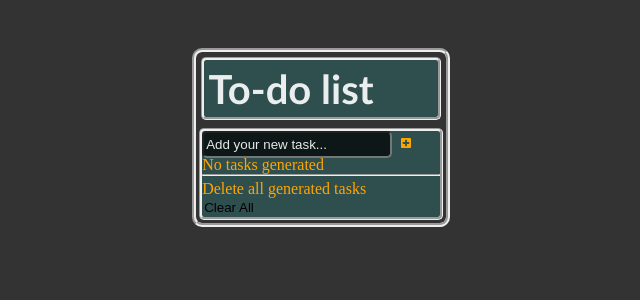
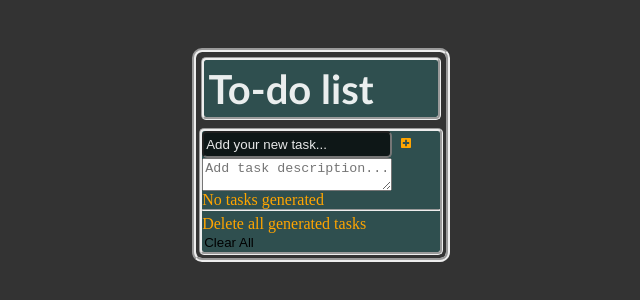
Before and after one commit to JC-GIRALDO-GIRALDO/my-react-task-list, a React (Vite) app: page / in a window 1280 px wide. Shown: the top 300 px of the page, without its empty margins (319-959 px from the left). Built offline with nearby package versions, Linux system fonts and the light colour scheme.

Commit message:
se puso un formulario a la lista de tareas

```diff
--- a/src/App.css
+++ b/src/App.css
@@ -8,6 +8,7 @@
   grid-template-rows: auto auto;
 }
 header {
+  max-width: 238px;
   margin: 0.3rem;
   border-radius: 5px;
   border-style: groove;
@@ -24,9 +25,10 @@ header h2 {
 form {
   margin: auto;
   width: 100%;
-  height: 25px;
+  height: 60px;
   display: grid;
   grid-template-columns: 80% 10%;
+  grid-template-rows: auto auto;
 }
 form input {
   background-color: rgba(0, 0, 0, 0.7);
@@ -44,7 +46,9 @@ form button .icons {
   font-size: 20px;
   color: orange;
 }
+
 section {
+  max-width: 241px;
   margin: 0.2rem;
   border-radius: 5px;
   border-style: groove;
@@ -65,6 +69,8 @@ section hr {
   margin: 0;
 }
 section ul {
+  max-width: auto;
+  height: auto;
   background-color: rgba(0, 0, 0, 0.4);
   margin: 0.1rem auto;
   padding: 0;
@@ -72,6 +78,8 @@ section ul {
   grid-template-rows: auto auto;
 }
 section li {
+  max-width: 240px;
+  height: auto;
   font-size: 0.6em;
   border-bottom: 2px solid darkslategrey;
   color: rgba(255, 255, 255, 0.9);
@@ -81,6 +89,7 @@ section li {
   display: grid;
   grid-template-columns: 80% 20%;
 }
+
 .part1 {
   display: grid;
   grid-template-columns: 12% 80%;
@@ -103,3 +112,15 @@ section li {
   display: grid;
   grid-template-columns: 100% auto;
 }
+.description p {
+  width: auto;
+  margin: 0;
+  max-width: 200px;
+  max-height: auto;
+}
+.description p span {
+  width: auto;
+  margin: 0;
+  max-width: 200px;
+  color: ghostwhite;
+}
--- a/src/Components/FormCreateList.jsx
+++ b/src/Components/FormCreateList.jsx
@@ -2,19 +2,29 @@ import React, { useState } from "react";
 import { FaPlusSquare } from "react-icons/fa";
 
 export default function FormCreateList({ addList }) {
-  const [values, setValues] = useState({ name: "" });
+  const [values, setValues] = useState({ name: "", description: "" });
+  const [errors, setErrors] = useState({});
 
   const handleInputChange = (event) => {
     const { name, value } = event.target;
     setValues({ ...values, [name]: value });
+    // Clear the error for the input when the user starts typing
+    setErrors({ ...errors, [name]: null });
   };
 
   const handleForm = (event) => {
     event.preventDefault();
-    if (values.name.trim() !== "") {
-      addList(values.name);
-      setValues({ name: "" });
+    const { name, description } = values;
+
+    // Validate the name length (at least 3 characters)
+    if (name.trim().length < 3) {
+      setErrors({ ...errors, name: "Name must have at least 3 characters." });
+      return;
     }
+
+    // Call addList only if the name is valid
+    addList(name, description);
+    setValues({ name: "", description: "" });
   };
 
   return (
@@ -26,9 +36,16 @@ export default function FormCreateList({ addList }) {
         placeholder="Add your new task..."
         onChange={handleInputChange}
       />
+      {errors.name && <span className="error">{errors.name}</span>}
       <button type="submit">
         <FaPlusSquare className="icons" />
       </button>
+      <textarea
+        name="description"
+        value={values.description || ""}
+        placeholder="Add task description..."
+        onChange={handleInputChange}
+      />
     </form>
   );
 }
--- a/src/Components/TaskList.jsx
+++ b/src/Components/TaskList.jsx
@@ -100,6 +100,11 @@ export default function TaskList({ lists, deleteList, editList }) {
                     <FaTrashAlt />
                   </button>
                 </div>
+                <div className="description">
+                  <p>
+                    <span>{list.description}</span>
+                  </p>
+                </div>
               </>
             )}
           </li>
--- a/src/Hooks/useTaskList.js
+++ b/src/Hooks/useTaskList.js
@@ -5,10 +5,11 @@ import usePersistentState from "../Context/usePersistentState";
 export default function useTaskList() {
   const [lists, setLists] = usePersistentState("lists", []);
 
-  const addList = (listName) => {
+  const addList = (listName, listDescription) => {
     const newList = {
       id: uuidv4(),
       name: listName,
+      description: listDescription,
       tasks: [],
     };
     setLists([...lists, newList]);
@@ -20,7 +21,7 @@ export default function useTaskList() {
   };
 
   const deleteAllLists = () => {
-    setLists([]); // Eliminar todas las listas estableciendo el estado como un arreglo vacío
+    setLists([]);
   };
 
   const editList = (id, newName) => {
@@ -35,6 +36,6 @@ export default function useTaskList() {
     addList,
     deleteList,
     editList,
-    deleteAllLists, // Agregamos la función para borrar todas las listas
+    deleteAllLists,
   };
 }
```
